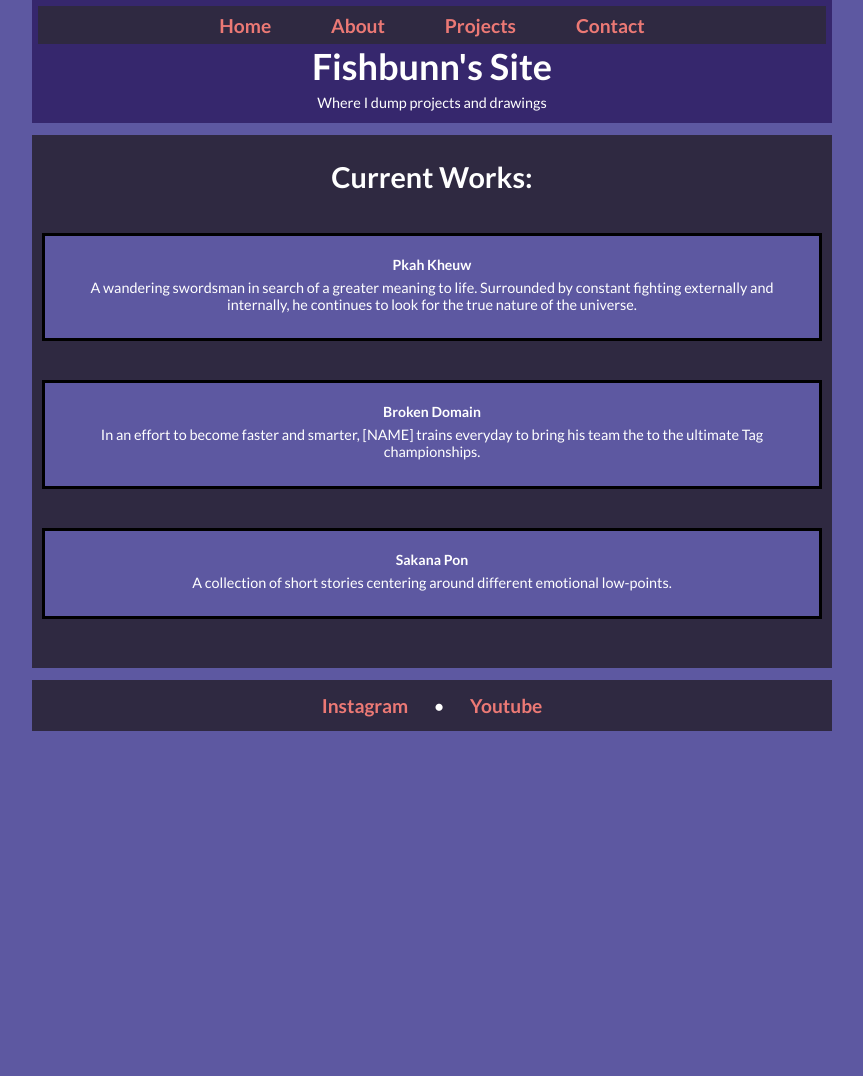
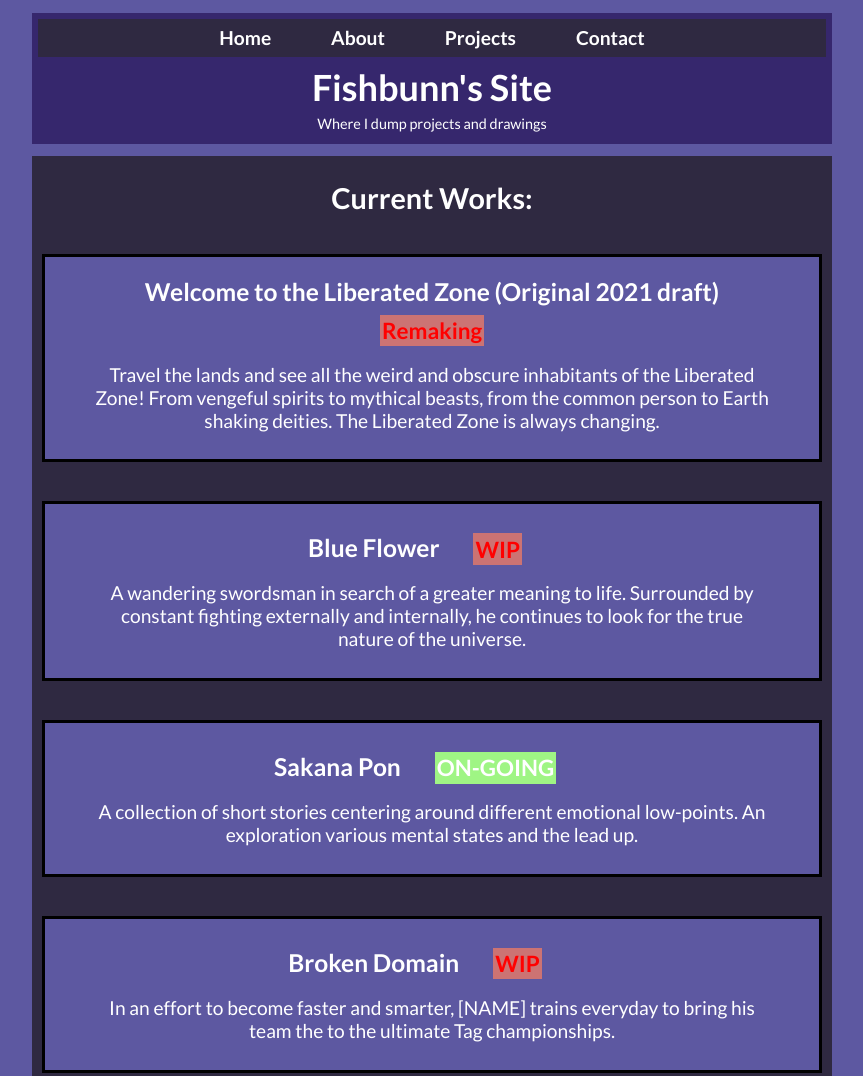
Before and after one commit to jyuhoutseng/fishsite, a plain HTML site: page projects.html in a window 1280 px wide. Shown: the top 1076 px of the page, without its empty margins (208-1071 px from the left). Before the commit the page ends 800 px from the top, so only its background shows below. Drawn offline with Linux system fonts and the light colour scheme.

Commit message:
Add files via upload

```diff
--- a/projects.html
+++ b/projects.html
@@ -27,18 +27,28 @@
          </header>
          <article>
             <h2 id="contentstart">Current Works:</h2>
+            <nav class="workslinks">
+               <div class="zone">
+                  <h3><a href="zone.html">Welcome to the Liberated Zone (Original 2021 draft)</a><p class="wip">Remaking</p></h3>
+                  <p>Travel the lands and see all the weird and obscure inhabitants of the Liberated Zone! From vengeful spirits to mythical beasts, from the common person to Earth shaking deities. The Liberated Zone is always changing.</p>
+               </div>
                <div class="pkah">
-                <h3>Pkah Kheuw</h3>
+                  <h3><a href="pkah.html">Blue Flower</a><p class="wip">WIP</p></h3>
                   <p>A wandering swordsman in search of a greater meaning to life. Surrounded by constant fighting externally and internally, he continues to look for the true nature of the universe. </p>
                </div>
+               <div class="sakana">
+                  <h3><a href="sakana.html">Sakana Pon</a><p class="ongoing">ON-GOING</p></h3>
+                  <p>A collection of short stories centering around different emotional low-points. An exploration various mental states and the lead up.</p>
+               </div>
                <div class="tag">
-                <h3>Broken Domain</h3>
+                  <h3><a href="tag.html">Broken Domain</a><p class="wip">WIP</p></h3>
                   <p>In an effort to become faster and smarter, [NAME] trains everyday to bring his team the to the ultimate Tag championships.</p>
                </div>
-            <div class="sakana">
-                <h3>Sakana Pon</h3>
-                <p>A collection of short stories centering around different emotional low-points.</p>
+               <div class="other">
+                  <h3><a href="illustrations.html">Other Works</a></h3>
+                  <p>Non-manga stuff, usually just illustrations.</p>
                </div>
+            </nav>
          </article>
          <footer>
             <nav class="socialnav">
--- a/styles.css
+++ b/styles.css
@@ -29,43 +29,17 @@ body {
    background-color: #5d58a1;
 }
 .container {
+   padding-top: 1%;
    max-width: 800px;
    margin: 0 auto;
    background-color: #5d58a1;
    position: relative;
 }
 
-/* Projects */
-.pkah {
-    color: white;
-    max-width: 800px;
-    max-height: 250px;
-    margin: 5% 0;
-    padding: 20px;
-    background-color: #5d58a1;
-    position: relative;
-    border: solid black;
- }
-.tag {
-    color: white;
-    max-width: 800px;
-    max-height: 250px;
-    margin: 5% 0;
-    padding: 20px;
-    background-color: #5d58a1;
-    position: relative;
-    border: solid black;
- }
-.sakana {
-    color: white;
-    max-width: 800px;
-    max-height: 250px;
-    margin: 5% 0;
-    padding: 20px;
-    background-color: #5d58a1;
-    position: relative;
-    border: solid black;
- }
+.container h1 {
+   padding-top: 1%;
+}
+
 
 /* header section */
 header {
@@ -93,7 +67,7 @@ nav.sitenavigation p {
    font-size: 1.6em;
 }
 nav.sitenavigation a:link {
-   color: rgb(236, 121, 117);
+   color: rgb(255, 255, 255);
    text-decoration: none;
    font-weight: bold;
 }
@@ -197,6 +171,111 @@ footer {
     padding-bottom: 3%;
 }
 
+/* Projects======================================================================= */
+.hiatus {
+   color: yellow;
+   background-color: rgb(204, 115, 115);
+   padding: 0.1em;
+}
+
+.wip {
+   color: rgb(255, 0, 0);
+   background-color: rgb(204, 115, 115);
+   padding: 0.1em;
+}
+.hiatus {
+   color: yellow;
+   background-color: rgb(204, 115, 115);
+   padding: 0.1em;
+}
+.ongoing {
+   color: rgb(255, 255, 255);
+   background-color: rgb(159, 245, 132);
+   padding: 0.1em;
+}
+
+
+nav.workslinks {
+   background-color: rgb(47, 41, 65);
+   text-align: center;
+}
+nav.workslinks p {
+   display: inline-block;
+   margin: 0.4em 1.5em;
+   font-size: 1.6em;
+}
+nav.workslinks a:link {
+   color: rgb(255, 255, 255);
+   text-decoration: none;
+   font-weight: bold;
+   font-size: 1.75em;
+}
+nav.workslinks a:visited {
+   color: white;
+}
+nav.workslinks a:hover, nav.sitenavigation a:focus {
+   font-weight: bold;
+   color: rgb(107, 107, 107);
+   text-shadow: 1px -1px 0 black;
+}
+nav.workslinks a:active {
+   position: relative;
+   top: 1px;
+   left: 1px;
+}
+
+/* Projects */
+.pkah {
+   color: white;
+   max-width: 800px;
+   max-height: 250px;
+   margin: 5% 0;
+   padding: 20px;
+   background-color: #5d58a1;
+   position: relative;
+   border: solid black;
+}
+.zone {
+   color: white;
+   max-width: 800px;
+   max-height: 250px;
+   margin: 5% 0;
+   padding: 20px;
+   background-color: #5d58a1;
+   position: relative;
+   border: solid black;
+}
+.tag {
+   color: white;
+   max-width: 800px;
+   max-height: 250px;
+   margin: 5% 0;
+   padding: 20px;
+   background-color: #5d58a1;
+   position: relative;
+   border: solid black;
+}
+.sakana {
+   color: white;
+   max-width: 800px;
+   max-height: 250px;
+   margin: 5% 0;
+   padding: 20px;
+   background-color: #5d58a1;
+   position: relative;
+   border: solid black;
+}
+.other {
+   color: white;
+   max-width: 800px;
+   max-height: 250px;
+   margin: 5% 0;
+   padding: 20px;
+   background-color: #5d58a1;
+   position: relative;
+   border: solid black;
+}
+
 
 /* print styles */
 @media print {
```
Also changed, not shown: index.html (+1 -1 lines), zone.html (added, +59 -0 lines), illustrations.html (added), pkah.html (added), sakana.html (added), tag.html (added). Lines whose indentation alone changed are shown as unchanged.
